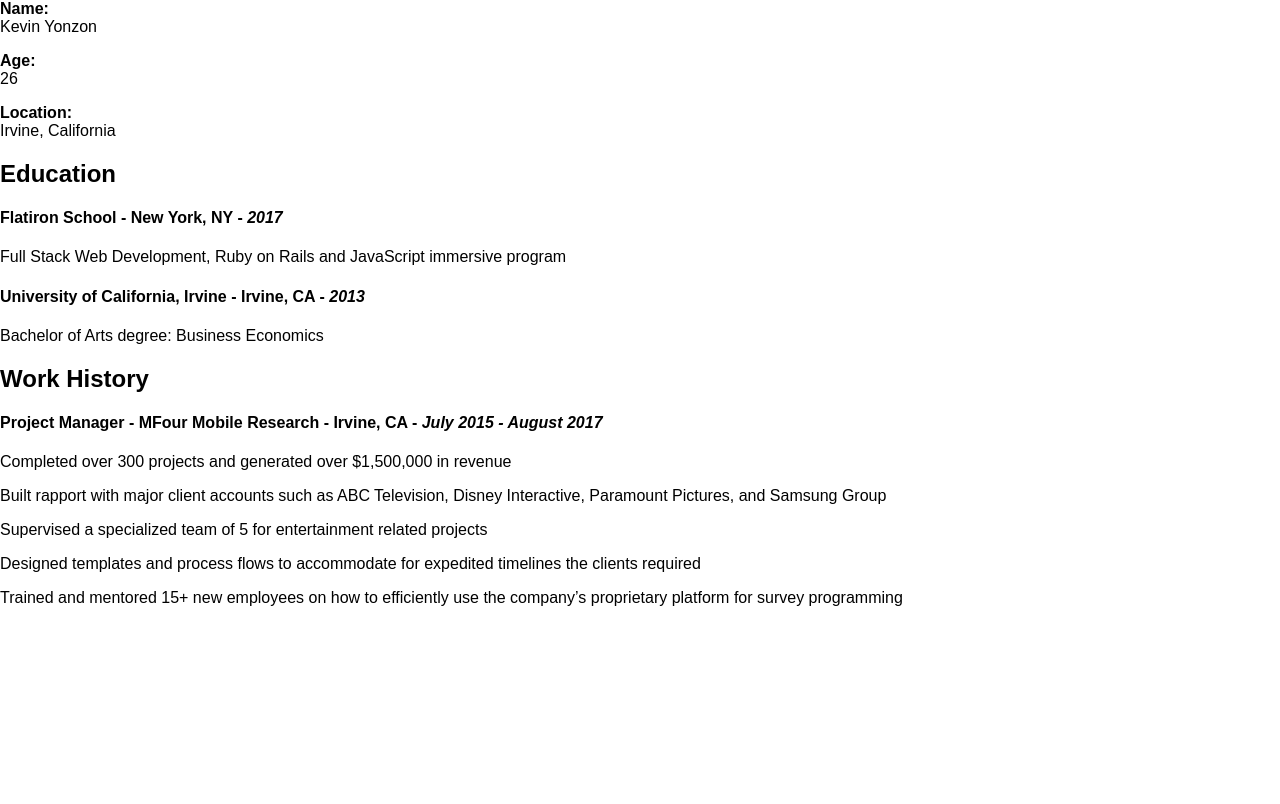
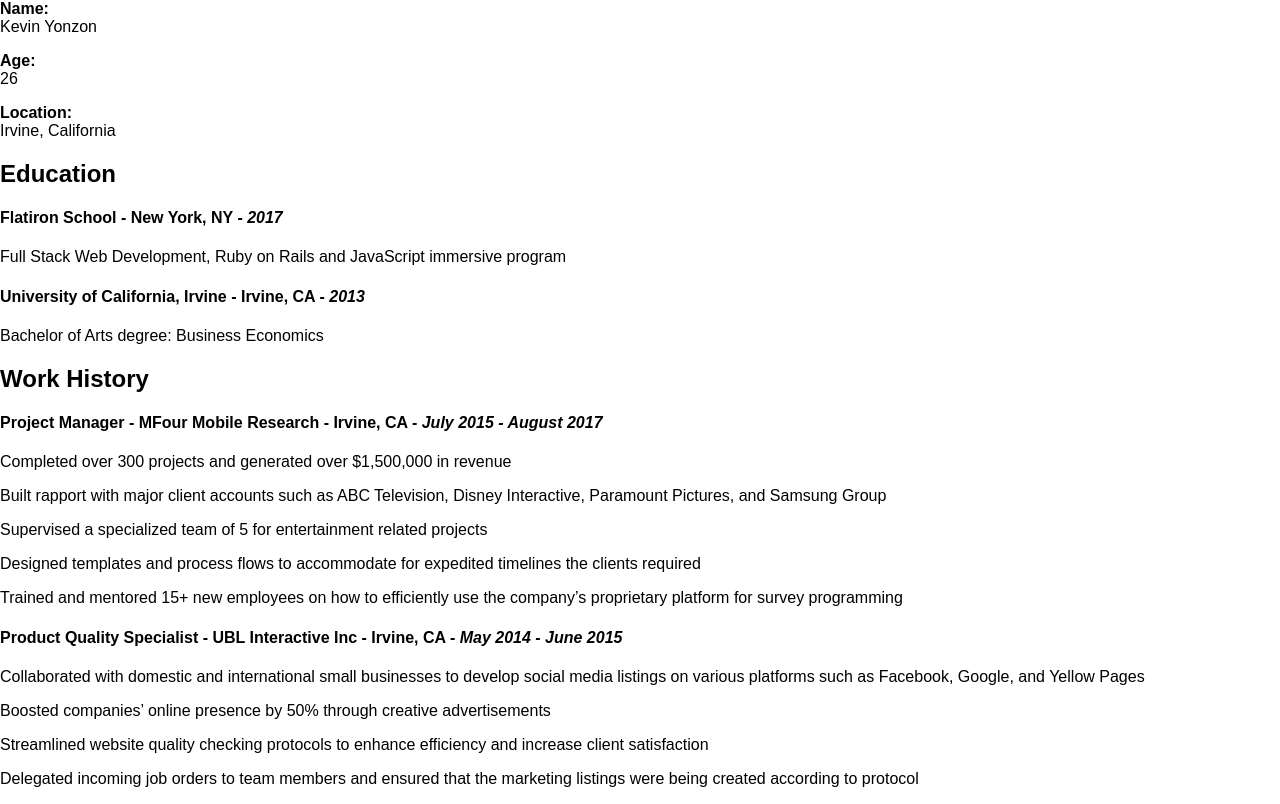
Before and after one commit to reynin14/my_personal_website, a React (Create React App) app: page / in a window 1280 px wide. Shown: the part 318-1122 px from the top of the page. Before the commit the page ends 941 px from the top, so only its background shows below. Built offline with nearby package versions, Linux system fonts and the light colour scheme.

Commit message:
UBL Interactive WH added

```diff
--- a/src/components/experience/WorkHistory.js
+++ b/src/components/experience/WorkHistory.js
@@ -12,6 +12,12 @@
       <p>Designed templates and process flows to accommodate for expedited timelines the clients required</p>
       <p>Trained and mentored 15+ new employees on how to efficiently use the company’s proprietary platform for survey programming</p>
 
+      <h4><b>Product Quality Specialist</b> - UBL Interactive Inc - Irvine, CA - <i>May 2014 - June 2015</i></h4>
+      <p>Collaborated with domestic and international small businesses to develop social media listings on various platforms such as Facebook, Google, and Yellow Pages</p>
+      <p>Boosted companies’ online presence by 50% through creative advertisements</p>
+      <p>Streamlined website quality checking protocols to enhance efficiency and increase client satisfaction</p>
+      <p>Delegated incoming job orders to team members and ensured that the marketing listings were being created according to protocol</p>
+
       </div>
     )
   }
```
